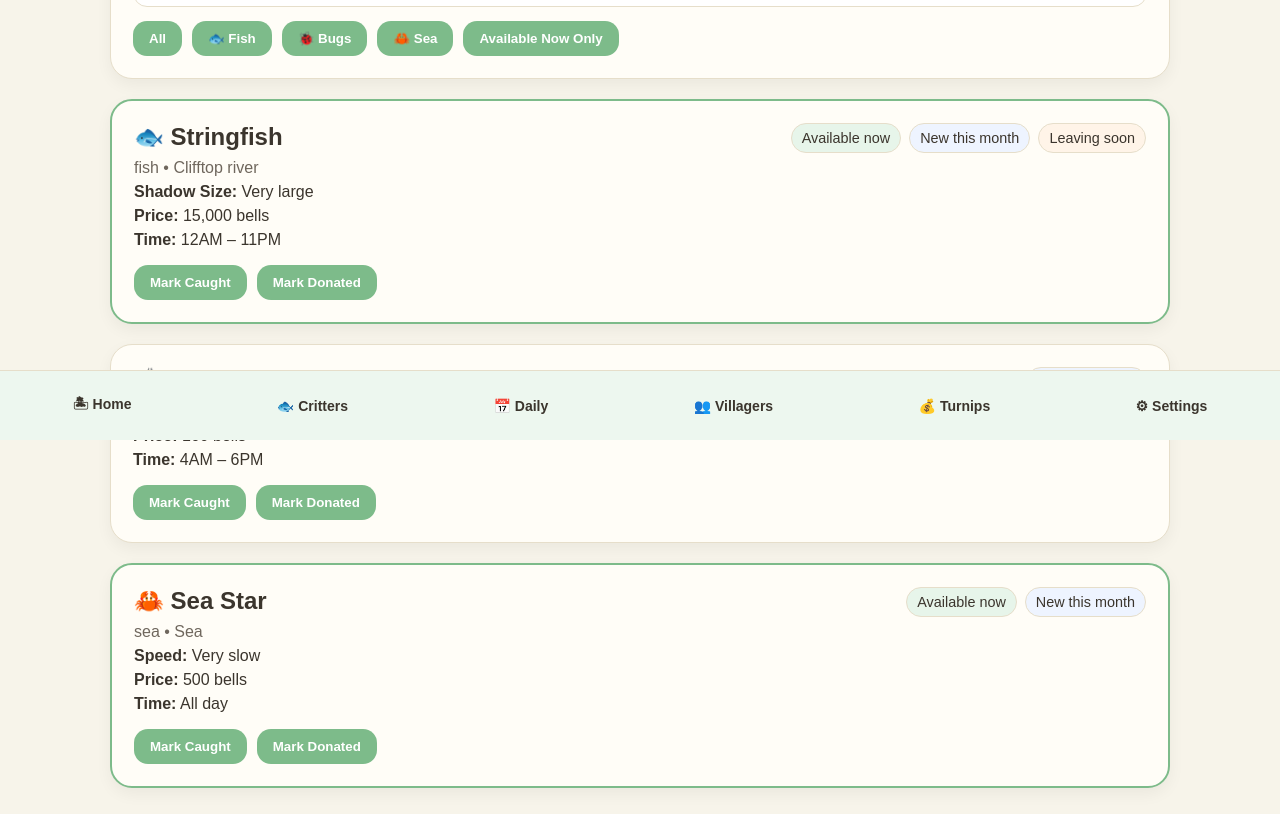
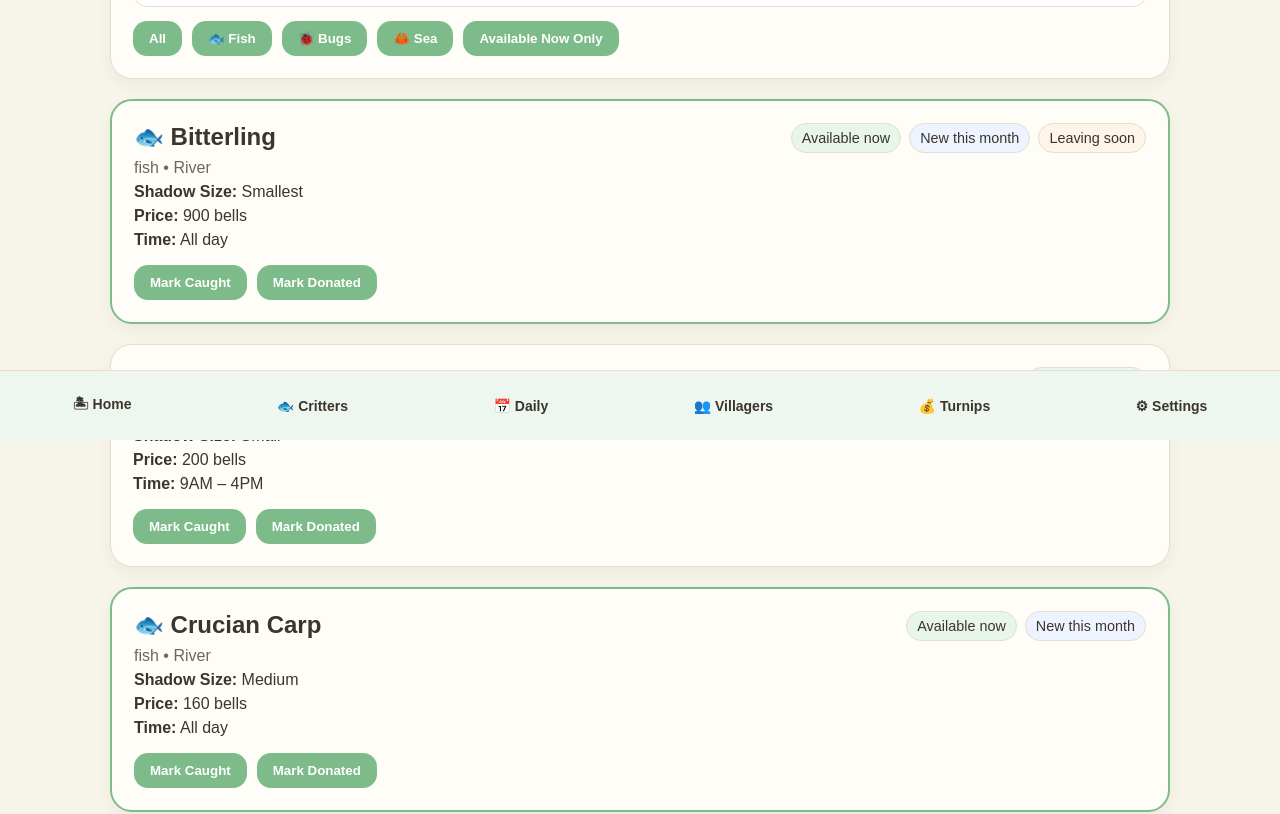
Before and after one commit to mcbreezy213/acnh-companion, a Next.js app: page /critters in a window 1280 px wide. Shown: the part 360-1174 px from the top of the page. Built offline with nearby package versions, Linux system fonts and the light colour scheme.

Commit message:
critters

```diff
--- a/data/critters.ts
+++ b/data/critters.ts
@@ -3,17 +3,39 @@ import type { Critter } from "../types";
 export const critters: Critter[] = [
   {
     id: 1,
-    name: "Stringfish",
+    name: "Bitterling",
     type: "fish",
-    price: 15000,
-    location: "Clifftop river",
-    shadowSize: "Very large",
-    monthsNorth: [12, 1, 2, 3],
-    monthsSouth: [6, 7, 8, 9],
-    hours: [16, 17, 18, 19, 20, 21, 22, 23, 0, 1, 2, 3, 4, 5, 6, 7, 8],
+    price: 900,
+    location: "River",
+    shadowSize: "Smallest",
+    monthsNorth: [11, 12, 1, 2, 3],
+    monthsSouth: [5, 6, 7, 8, 9],
+    hours: [0, 1, 2, 3, 4, 5, 6, 7, 8, 9, 10, 11, 12, 13, 14, 15, 16, 17, 18, 19, 20, 21, 22, 23],
   },
   {
     id: 2,
+    name: "Pale Chub",
+    type: "fish",
+    price: 200,
+    location: "River",
+    shadowSize: "Small",
+    monthsNorth: [1, 2, 3, 4, 5, 6, 7, 8, 9, 10, 11, 12],
+    monthsSouth: [1, 2, 3, 4, 5, 6, 7, 8, 9, 10, 11, 12],
+    hours: [9, 10, 11, 12, 13, 14, 15, 16],
+  },
+  {
+    id: 3,
+    name: "Crucian Carp",
+    type: "fish",
+    price: 160,
+    location: "River",
+    shadowSize: "Medium",
+    monthsNorth: [1, 2, 3, 4, 5, 6, 7, 8, 9, 10, 11, 12],
+    monthsSouth: [1, 2, 3, 4, 5, 6, 7, 8, 9, 10, 11, 12],
+    hours: [0, 1, 2, 3, 4, 5, 6, 7, 8, 9, 10, 11, 12, 13, 14, 15, 16, 17, 18, 19, 20, 21, 22, 23],
+  },
+  {
+    id: 4,
     name: "Common Butterfly",
     type: "bug",
     price: 160,
@@ -23,14 +45,14 @@ export const critters: Critter[] = [
     hours: [4, 5, 6, 7, 8, 9, 10, 11, 12, 13, 14, 15, 16, 17, 18],
   },
   {
-    id: 3,
+    id: 5,
     name: "Sea Star",
     type: "sea",
     price: 500,
-    location: "Sea",
-    speed: "Very slow",
+    location: "Sea floor",
+    speed: "Stationary",
     monthsNorth: [1, 2, 3, 4, 5, 6, 7, 8, 9, 10, 11, 12],
     monthsSouth: [1, 2, 3, 4, 5, 6, 7, 8, 9, 10, 11, 12],
     hours: [0, 1, 2, 3, 4, 5, 6, 7, 8, 9, 10, 11, 12, 13, 14, 15, 16, 17, 18, 19, 20, 21, 22, 23],
-  },
+  }
 ];
```
